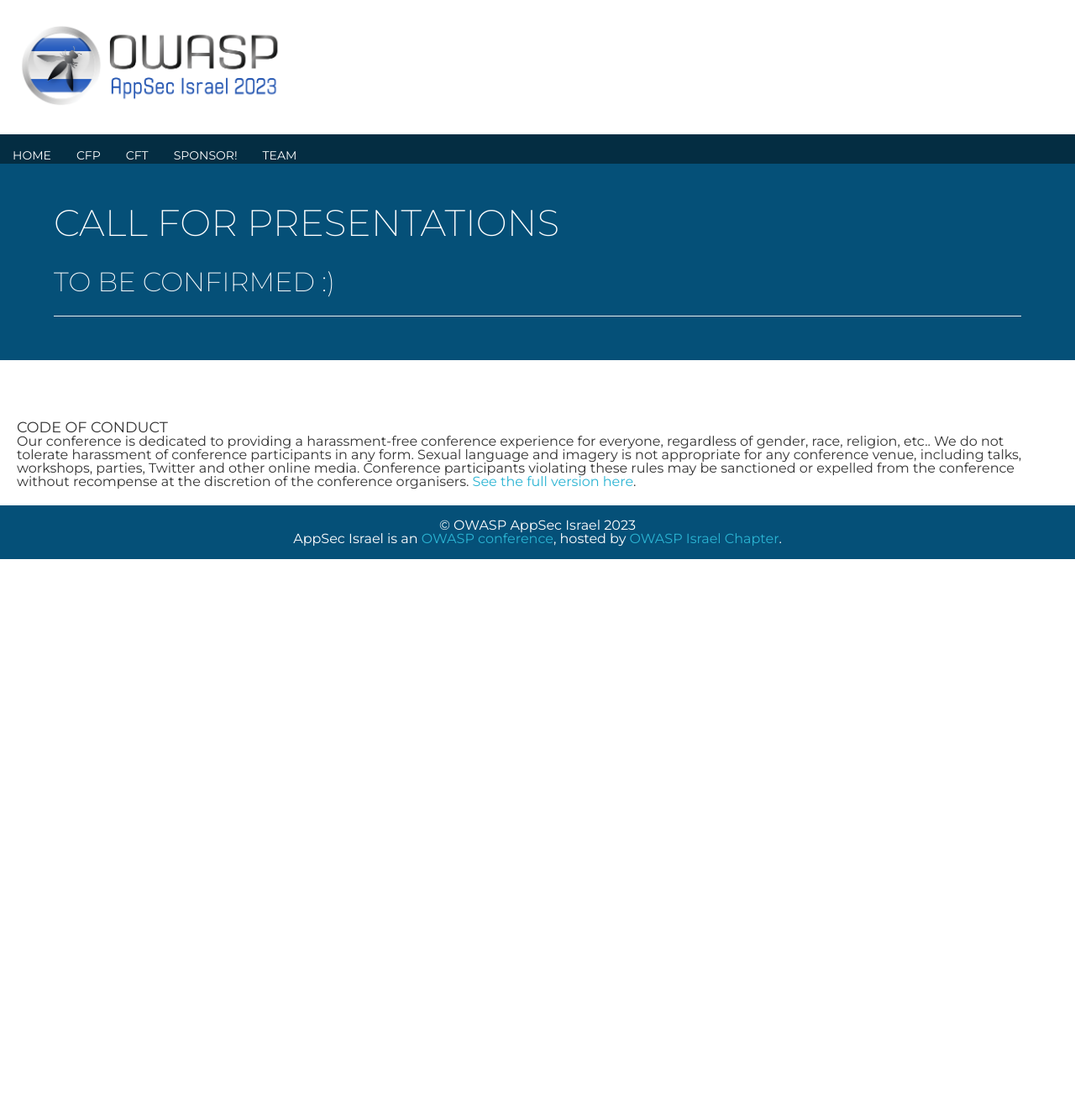
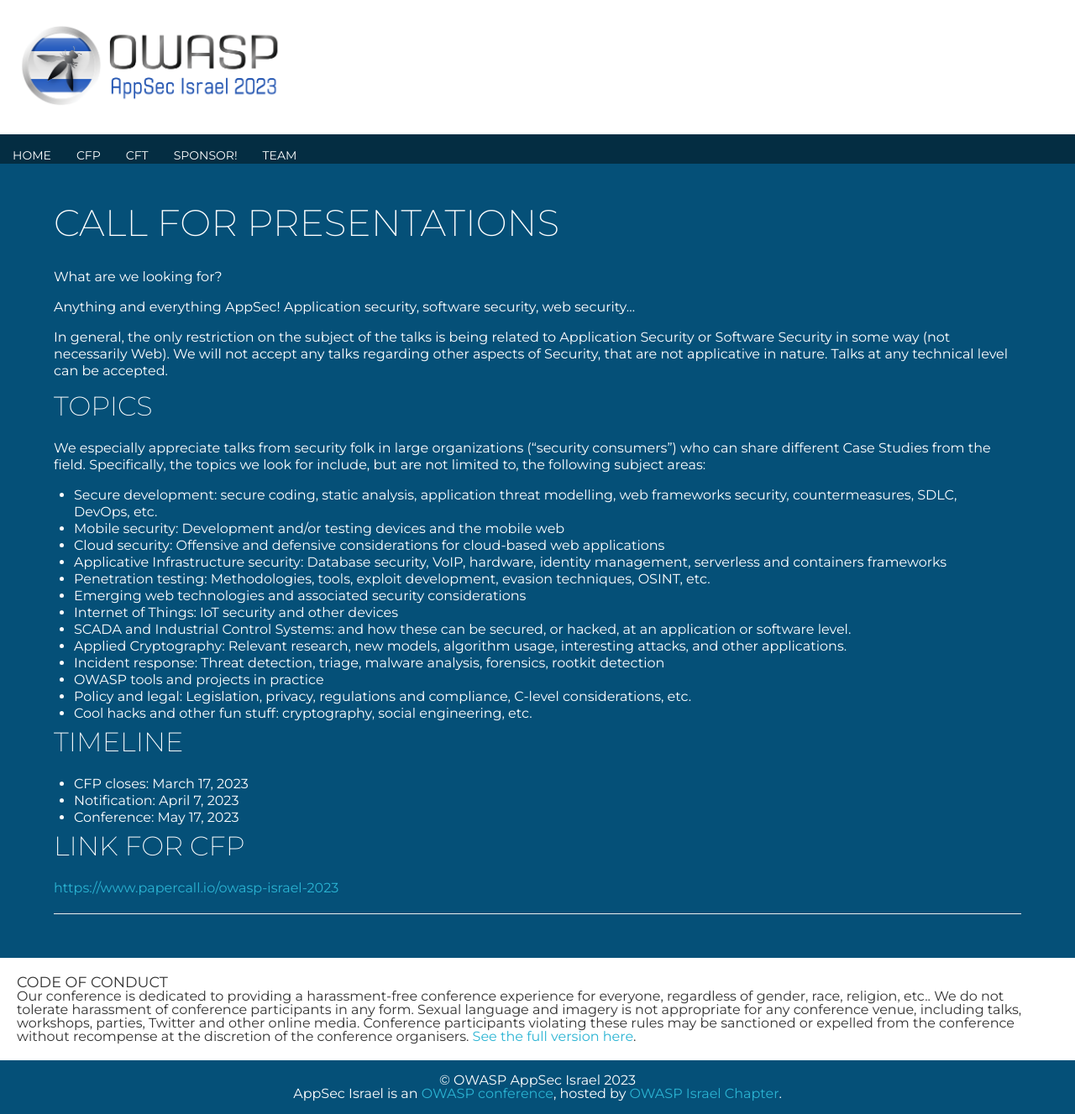
Before and after one commit to OWASP/www-event-appsecil-2023, a Jekyll site: the page built from CFP.md, in a window 1280 px wide. Shown: the whole page at 84% size. Built offline with Jekyll 4.4.1, drawn with Linux system fonts in a browser that asks for light colours; our own code applies the rules of GitHub Pages for plain Markdown files; before the commit the page ends 900 px from its top, so only the background shows below that.

Commit message:
Add CFP info

```diff
--- a/CFP.md
+++ b/CFP.md
@@ -3,15 +3,13 @@
 
 ## Call for Presentations
 
-### To be confirmed :)
-
-<!--
-
-### What are we looking for?
+What are we looking for?
 
 Anything and everything AppSec! Application security, software security, web security...
 
 In general, the only restriction on the subject of the talks is being related to Application Security or Software Security in some way (not necessarily Web). We will not accept any talks regarding other aspects of Security, that are not applicative in nature. Talks at any technical level can be accepted.
+
+### Topics
 
 We especially appreciate talks from security folk in large organizations (“security consumers”) who can share different Case Studies from the field. Specifically, the topics we look for include, but are not limited to, the following subject areas:
 
@@ -29,16 +27,14 @@ We especially appreciate talks from security folk in large organizations (“sec
 - **Policy and legal**: Legislation, privacy, regulations and compliance, C-level considerations, etc.
 - **Cool hacks and other fun stuff**: cryptography, social engineering, etc.
 
-We use a double-blind review process, wherein the reviewers do not see the identity of the submitter until after the review is complete. We hope this will improve the diversity of our speakers, and encourage new speakers to submit.
-
-If this will be your first time presenting at a conference, we can offer you a speaker mentor if you want, though it is not mandatory. (Mentorship is available for experienced speakers too :-) )
-
 ### Timeline
 
-tbc
+* CFP closes: March 17, 2023
+* Notification: April 7, 2023
+* Conference: May 17, 2023
 
-CFP closes: September 19, 2020
-Notification: October 1, 2020
-Conference: October 28, 2020   -->
+### Link for CFP
+
+[https://www.papercall.io/owasp-israel-2023](https://www.papercall.io/owasp-israel-2023)
 
 ---
```
